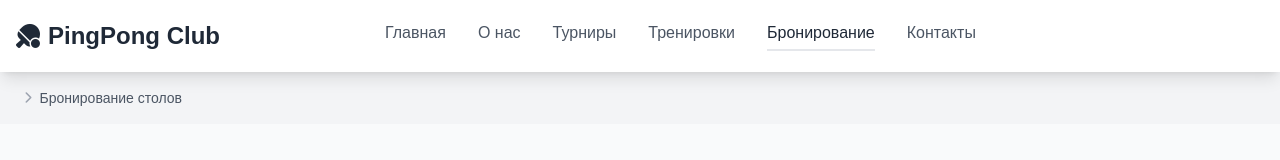
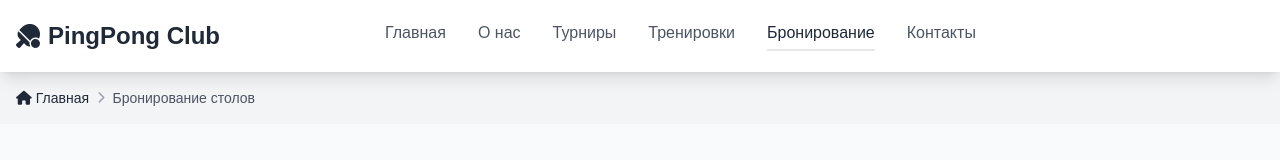
Before and after one commit to c1pex/Ping-Pong-club, a plain HTML site: page booking.html in a window 1280 px wide. Drawn offline with nearby package versions, Linux system fonts and the light colour scheme.

Commit message:
+ main content for booking.html

```diff
--- a/booking.html
+++ b/booking.html
@@ -75,17 +75,23 @@
   </header>
     <!--Хлебные крошки-->
   <nav class="bg-gray-100 py-4">
-        <div class="max-w-7x1 mx-auto px-4">
+    <div class="max-w-7xl mx-auto px-4">
       <ol class="flex items-center space-x-2 text-sm">
         <li>
+          <a href="index.html" class="text-pingpong-blue hover:text-pingpong-orange transition">
+            <i class="fas fa-home mr-1"></i>Главная
+          </a>
+        </li>
         <li class="flex items-center">
           <i class="fas fa-chevron-right text-gray-400 text-xs"></i>
         </li>
         <li class="text-gray-600">
           <span>Бронирование столов</span>
+        </li>
       </ol>
     </div>
   </nav>
+
     </body>
 </body>
 </html>
```
Lines whose indentation alone changed are shown as unchanged.
